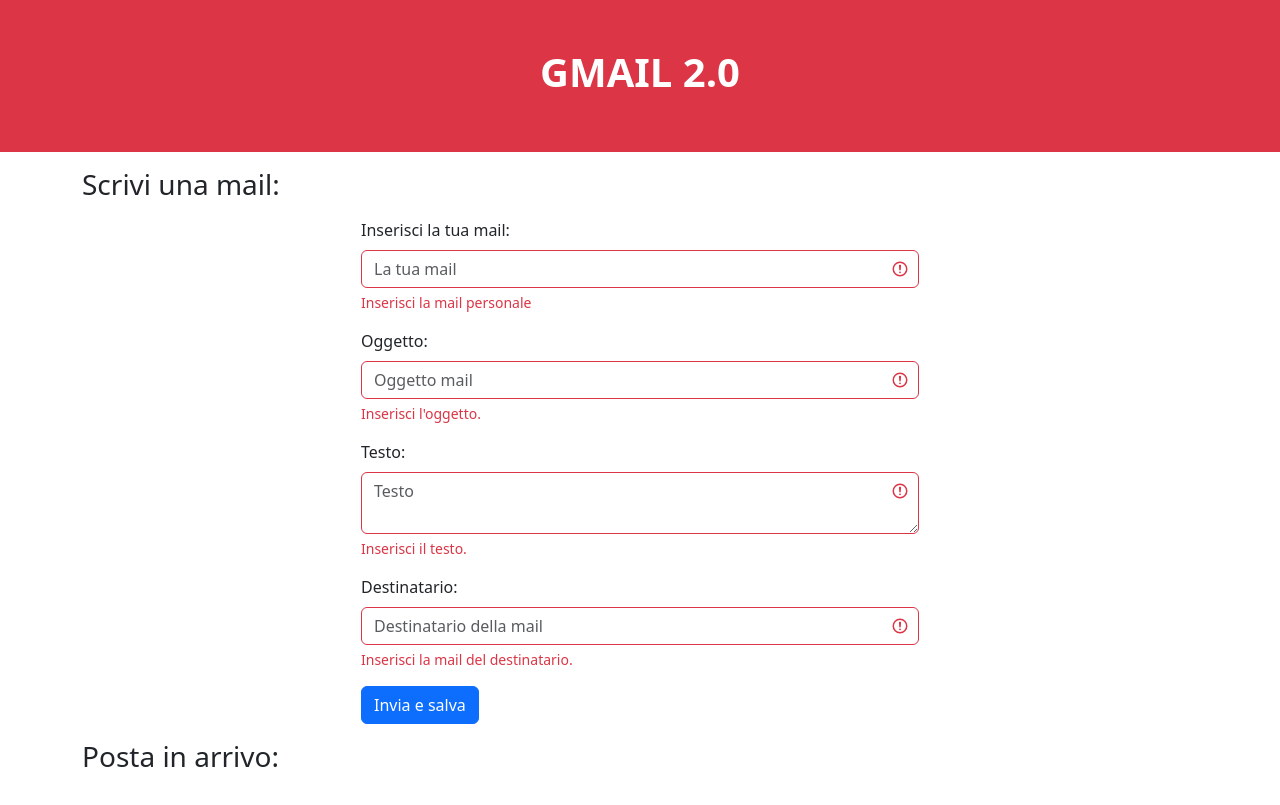
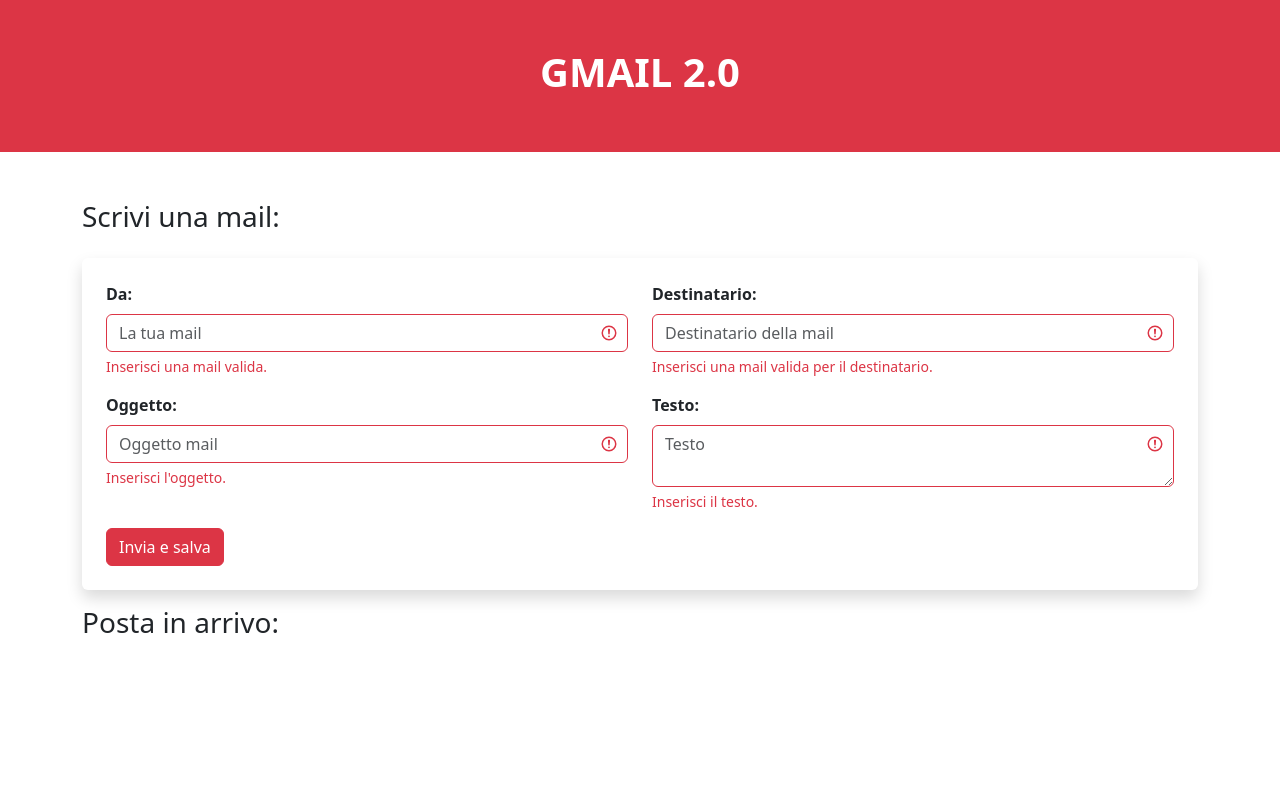
Before and after one commit to Arba-Marco/Ripasso_Angular1, an Angular app in the folder mail/: page / in a window 1280 px wide. Built offline with nearby package versions, Linux system fonts and the light colour scheme.

Commit message:
gmail 2 final commit

```diff
--- a/mail/angular.json
+++ b/mail/angular.json
@@ -94,5 +94,8 @@
         }
       }
     }
+  },
+  "cli": {
+    "analytics": false
   }
 }
--- a/mail/src/app/app.component.html
+++ b/mail/src/app/app.component.html
@@ -1,34 +1,44 @@
 <div class="container-fluid p-5 bg-danger text-white text-center">
     <h1><b>GMAIL 2.0</b></h1>
   </div>
-<div class="container mt-3">
-  <h3>Scrivi una mail:</h3>
-  <form (submit)="salvaEmail()" class="was-validated" style="max-width: 50%; margin-left: auto; margin-right: auto;">
-      <div class="mb-3 mt-3">
-          <label for="uname" class="form-label">Inserisci la tua mail:</label>
-          <input type="text" class="form-control" id="uname" placeholder="La tua mail " name="Destinatario" required [(ngModel)]="mittente">
+
+  <div id='gmail-logo'></div><!-- Prof ho provato ad inserire il logo gmail
+     ma non ci sono riuscito  -->
+
+  <div class="container mt-5">
+    <h3 class="mb-4">Scrivi una mail:</h3>
+    <form (submit)="salvaEmail()" class="was-validated shadow p-4 rounded">
+      <div class="row">
+        <div class="col-md-6">
+          <div class="mb-3">
+            <label for="uname" class="form-label"><b>Da:</b></label>
+            <input type="email" class="form-control" id="uname" placeholder="La tua mail" name="Destinatario" required [(ngModel)]="mittente">
             <div class="valid-feedback">👍🏿</div>
-          <div class="invalid-feedback">Inserisci la mail personale</div>
+            <div class="invalid-feedback">Inserisci una mail valida.</div>
           </div>
-      <div class="mb-3 mt-3">
-          <label for="subject" class="form-label">Oggetto:</label>
+          <div class="mb-3">
+            <label for="subject" class="form-label"><b>Oggetto:</b></label>
             <input type="text" class="form-control" id="subject" placeholder="Oggetto mail" name="oggetto" required [(ngModel)]="oggetto">
             <div class="valid-feedback">👍🏿</div>
             <div class="invalid-feedback">Inserisci l'oggetto.</div>
           </div>
-      <div class="mb-3 mt-3">
-          <label for="message" class="form-label">Testo:</label>
-          <textarea class="form-control" id="message" placeholder="Testo " name="testo" required [(ngModel)]="testo"></textarea>
+        </div>
+        <div class="col-md-6">
+          <div class="mb-3">
+            <label for="pwd" class="form-label"><b>Destinatario:</b></label>
+            <input type="email" class="form-control" id="pwd" placeholder="Destinatario della mail" name="destinatario" required [(ngModel)]="destinatario">
+            <div class="valid-feedback">👍🏿</div>
+            <div class="invalid-feedback">Inserisci una mail valida per il destinatario.</div>
+          </div>
+          <div class="mb-3">
+            <label for="message" class="form-label"><b>Testo:</b></label>
+            <textarea class="form-control" id="message" placeholder="Testo" name="testo" required [(ngModel)]="testo"></textarea>
             <div class="valid-feedback">👍🏿</div>
             <div class="invalid-feedback">Inserisci il testo.</div>
           </div>
-      <div class="mb-3">
-          <label for="pwd" class="form-label">Destinatario:</label>
-          <input type="text" class="form-control" id="pwd" placeholder="Destinatario della mail" name="destinatario" required [(ngModel)]="destinatario">
-          <div class="valid-feedback">👍🏿</div>
-          <div class="invalid-feedback">Inserisci la mail del destinatario.</div>
         </div>
-      <button type="submit" class="btn btn-primary">Invia e salva</button>
+      </div>
+      <button type="submit" class="btn btn-danger">Invia e salva</button>
     </form>
   </div>
   <app-sent-email [emails]="emails"> </app-sent-email>
--- a/mail/src/app/sent-email/sent-email.component.html
+++ b/mail/src/app/sent-email/sent-email.component.html
@@ -1,23 +1,34 @@
+<style>
+    .btn-custom {
+      background-color: #dc3545;
+      border-color: #dc3545;
+    }
+
+    .btn-custom:hover {
+      background-color: #c82333;
+      border-color: #c82333;
+    }
+  </style>
+
   <div class="container mt-3">
-    <h3>Posta in arrivo:</h3>
+      <h3 class="mb-3">Posta in arrivo:</h3>
       <ul class="list-group">
-        <li *ngFor="let email of emails; let $index = index" class="list-group-item" [style.background-color]="email.evidenziato ? 'yellow' : 'white'">
+          <li *ngFor="let email of emails; let $index = index" class="list-group-item" [style.background-color]="email.evidenziato ? '#ffff66' : '#ffffff'">
               <div class="d-flex justify-content-between align-items-center">
                   <div>
-                    <strong>{{ email.oggetto }} - <span style="color: rgb(0, 119, 255);">{{ email.mittente }}</span></strong>
+                      <strong>{{ email.oggetto }}</strong> - <span class="text-primary">{{ email.mittente }}</span>
                   </div>
                   <div>
-                    <button class="btn btn-info" (click)="toggleEmail($index)">
+                      <button class="btn btn-custom me-2 text-white" (click)="toggleEmail($index)">
                           {{ email.espansa ? 'Chiudi' : 'Espandi' }}
                       </button>
-                    <button *ngIf="email.espansa" class="btn btn-warning ms-2" (click)="evidenziaSpeciale($index)">Preferiti</button>
+                      <button *ngIf="email.espansa" class="btn btn-warning btn-sm" (click)="evidenziaSpeciale($index)">Preferiti</button>
                   </div>
               </div>
               <div *ngIf="email.espansa" class="mt-2">
-                <strong>Destinatario:</strong> {{ email.destinatario }}<br>
-                <strong>Testo:</strong> {{ email.testo }}
+                  <p><strong>Destinatario:</strong> {{ email.destinatario }}</p>
+                  <p><strong>Testo:</strong> {{ email.testo }}</p>
               </div>
           </li>
       </ul>
   </div>
-  <br>
--- a/mail/src/index.html
+++ b/mail/src/index.html
@@ -2,7 +2,7 @@
 <html lang="en">
 <head>
   <meta charset="utf-8">
-  <title>EmailRizzardi</title>
+  <title>Gmail-Arba</title>
   <base href="/">
   <meta name="viewport" content="width=device-width, initial-scale=1">
   <link rel="icon" type="image/x-icon" href="favicon.ico">
@@ -12,4 +12,3 @@
 <body>
   <app-root></app-root>
 </body>
-</html>
```
Lines whose indentation alone changed are shown as unchanged.
